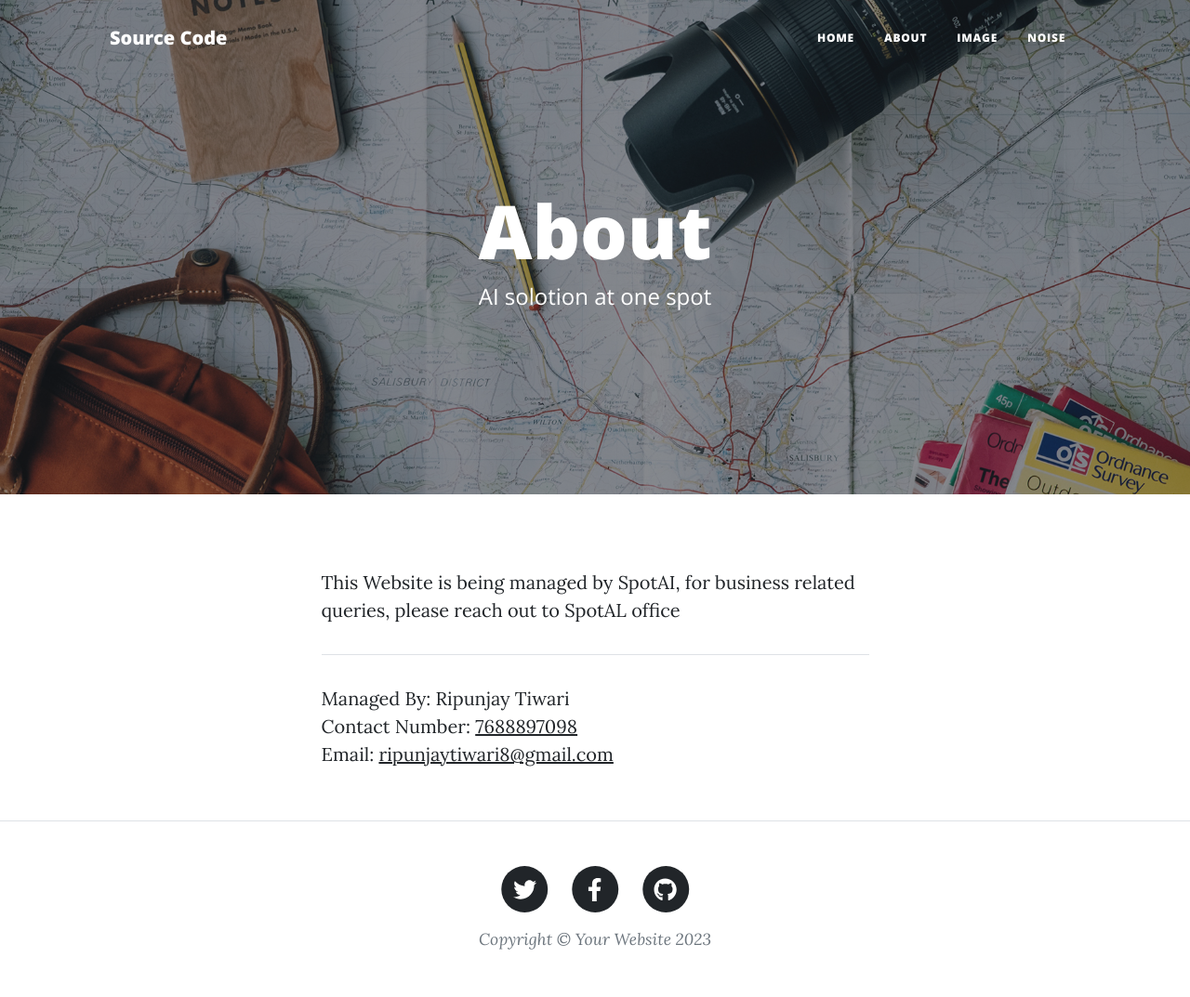
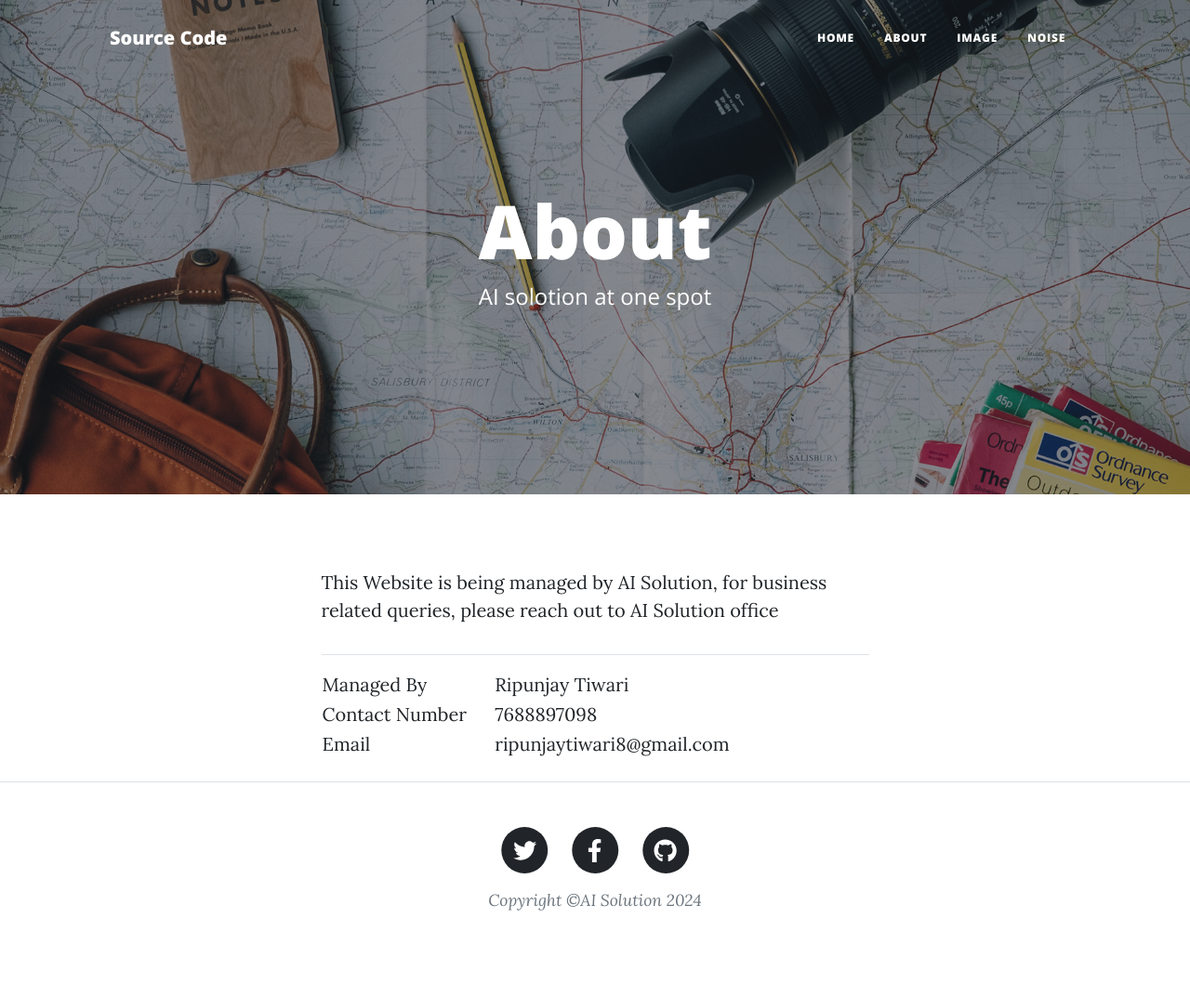
Before and after one commit to ripun-jay/Household-Price-Prediction, a Flask app: page /about in a window 1280 px wide. Shown: the whole page at 93% size. After the commit the page ends 980 px from the top, so only its background shows below. Run offline with Flask 3, Linux system fonts and the light colour scheme; parts of the project's set-up code (start-up, migrations or seed data) failed here and were passed over; some libraries are stand-ins or nearby versions.

Commit message:
modified templates

```diff
--- a/app.py
+++ b/app.py
@@ -48,13 +48,13 @@
 def about():
     return render_template("about.html")
 
-@app.route("/contact")
-def contact():
-    return render_template("contact.html")
+@app.route("/noise")
+def noise():
+    return render_template("noise.html")
 
-@app.route("/post")
-def apostbout():
-    return render_template("post.html")
+@app.route("/image")
+def image():
+    return render_template("image.html")
 
 
 # app.run(debug=True)
--- a/templates/about.html
+++ b/templates/about.html
@@ -24,13 +24,30 @@
             <div class="container px-4 px-lg-5">
                 <div class="row gx-4 gx-lg-5 justify-content-center">
                     <div class="col-md-10 col-lg-8 col-xl-7">
-                        <p>This Website is being managed by SpotAI, for business related queries, please reach out to SpotAL office</p>
+                        <p>This Website is being managed by AI Solution, for business related queries, please reach out to AI Solution office</p>
                         <hr>
-                        <p>Managed By: Ripunjay Tiwari
+                        <!-- <p>Managed By: Ripunjay Tiwari
                             <br>
                            Contact Number: <a href= `tel:+917688897098'>7688897098</a><br>
                            Email: <a href="mailto:ripunjaytiwari8@gmail.com">ripunjaytiwari8@gmail.com</a>
-                        </p>
+                        </p> -->
+                        <table>
+                            <tr>
+                                <td>Managed By</td>
+                                <td>&nbsp;&nbsp;&nbsp;&nbsp;&nbsp;</td>
+                                <td style="">Ripunjay Tiwari</td>
+                            </tr>
+                            <tr>
+                                <td>Contact Number</td>
+                                <td>&nbsp;&nbsp;&nbsp;&nbsp;&nbsp;</td>
+                                <td style=""><a href= "tel:+917688897098">7688897098</a></td>
+                            </tr>
+                            <tr>
+                                <td>Email</td>
+                                <td>&nbsp;&nbsp;&nbsp;&nbsp;&nbsp;</td>
+                                <td style=""><a href="mailto:ripunjaytiwari8@gmail.com">ripunjaytiwari8@gmail.com</a></td>
+                            </tr>
+                        </table>
 
                     </div>
                 </div>
--- a/templates/layout.html
+++ b/templates/layout.html
@@ -5,7 +5,7 @@
     <head>
         <meta charset="utf-8" />
         <meta name="viewport" content="width=device-width, initial-scale=1, shrink-to-fit=no" />
-        <meta name="description" content="this page is about machine learning blog" />
+        <meta name="description" content="machine learning solution at one spot" />
         <meta name="author" content="Editorial by Ripun" />
         <title>AI Solution</title>
         <link rel="icon" type="image/x-icon" href="{{ url_for('static', filename='assets/favicon.ico')  }}" />
@@ -21,7 +21,7 @@
         <!-- Navigation-->
         <nav class="navbar navbar-expand-lg navbar-light" id="mainNav">
             <div class="container px-4 px-lg-5">
-                <a class="navbar-brand" href="https://github.com/ripun-jay">Source Code</a>
+                <a class="navbar-brand" href="https://github.com/ripun-jay/Household-Price-Prediction">Source Code</a>
                 <button class="navbar-toggler" type="button" data-bs-toggle="collapse" data-bs-target="#navbarResponsive" aria-controls="navbarResponsive" aria-expanded="false" aria-label="Toggle navigation">
                     Menu
                     <i class="fas fa-bars"></i>
@@ -30,8 +30,8 @@
                     <ul class="navbar-nav ms-auto py-4 py-lg-0">
                         <li class="nav-item"><a class="nav-link px-lg-3 py-3 py-lg-4" href="/">Home</a></li>
                         <li class="nav-item"><a class="nav-link px-lg-3 py-3 py-lg-4" href="/about">About</a></li>
-                        <li class="nav-item"><a class="nav-link px-lg-3 py-3 py-lg-4" href="/post">Image</a></li>
-                        <li class="nav-item"><a class="nav-link px-lg-3 py-3 py-lg-4" href="/contact">Noise</a></li>
+                        <li class="nav-item"><a class="nav-link px-lg-3 py-3 py-lg-4" href="/image">Image</a></li>
+                        <li class="nav-item"><a class="nav-link px-lg-3 py-3 py-lg-4" href="/noise">Noise</a></li>
                     </ul>
                 </div>
             </div>
@@ -86,7 +86,7 @@
                         </a>
                     </li>
                 </ul>
-                <div class="small text-center text-muted fst-italic">Copyright &copy; Your Website 2023</div>
+                <div class="small text-center text-muted fst-italic">Copyright &copy;AI Solution 2024</div>
             </div>
         </div>
     </div>
```
Also changed, not shown: templates/index.html (+6 -6 lines), templates/image.html (renamed from templates/post.html), templates/noise.html (renamed from templates/contact.html).
